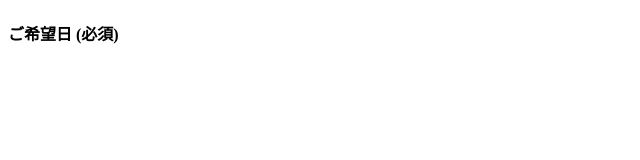
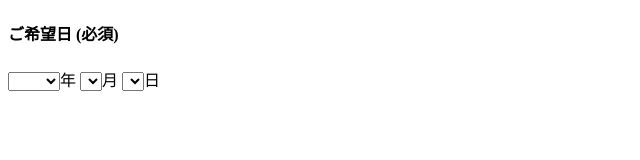
Before and after one commit to t2421/utility-js, a plain HTML site: page 005_date-helper/index.html in a window 1280 px wide. Shown: the whole page, without its empty margins (0-640 px from the left). Drawn offline with nearby package versions, Linux system fonts and the light colour scheme.

Commit message:
005_date-helper update
コメント修正

```diff
--- a/005_date-helper/index.html
+++ b/005_date-helper/index.html
@@ -27,12 +27,14 @@
             </h4>
             <div class="input_table_cell">
                 <div class="input_area_container">
+                    <select id="year1" name="year1"></select>年
+                    <select id="month1" name="month1"></select>月
+                    <select id="day1" name="day1"></select>日
                     <p class="error-view"></p>
                 </div>
             </div>
         </div>
     </form>
-
 </body>
 
 </html>
--- a/005_date-helper/js/DateHelper.js
+++ b/005_date-helper/js/DateHelper.js
@@ -20,7 +20,11 @@ var examples = examples || {};
             this._year = options.year;
             this._month = options.month;
             this._day = options.day;
+
+            //今日からどれくらい先か
             this._startDateDiff = options.startDateDiff || 0;
+
+            //開始日からどれくらい先か
             this._endDateDiff = options.endDateDiff || 365;
 
             this._reset();
@@ -97,8 +101,6 @@ var examples = examples || {};
                 }
                 that._initMonthOption($(this).val())
             });
-
-
         }
 
         DateHelper.prototype._initMonthOption = function(year) {
```
